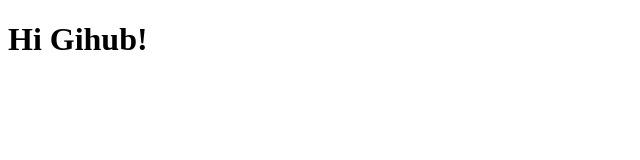
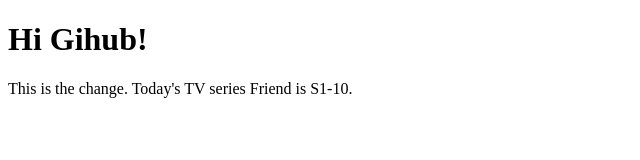
Before and after one commit to SenaHo-web/UIUX_Ad02_Coding, a plain HTML site: page index.html in a window 1280 px wide. Shown: the whole page, without its empty margins (0-640 px from the left). Drawn offline with Linux system fonts and the light colour scheme.

Commit message:
Friend update.

```diff
--- a/index.html
+++ b/index.html
@@ -8,5 +8,6 @@
 </head>
 <body>
     <h1>Hi Gihub!</h1>
+    <p>This is the change. Today's TV series Friend is S1-10.</p>
 </body>
 </html>
```
